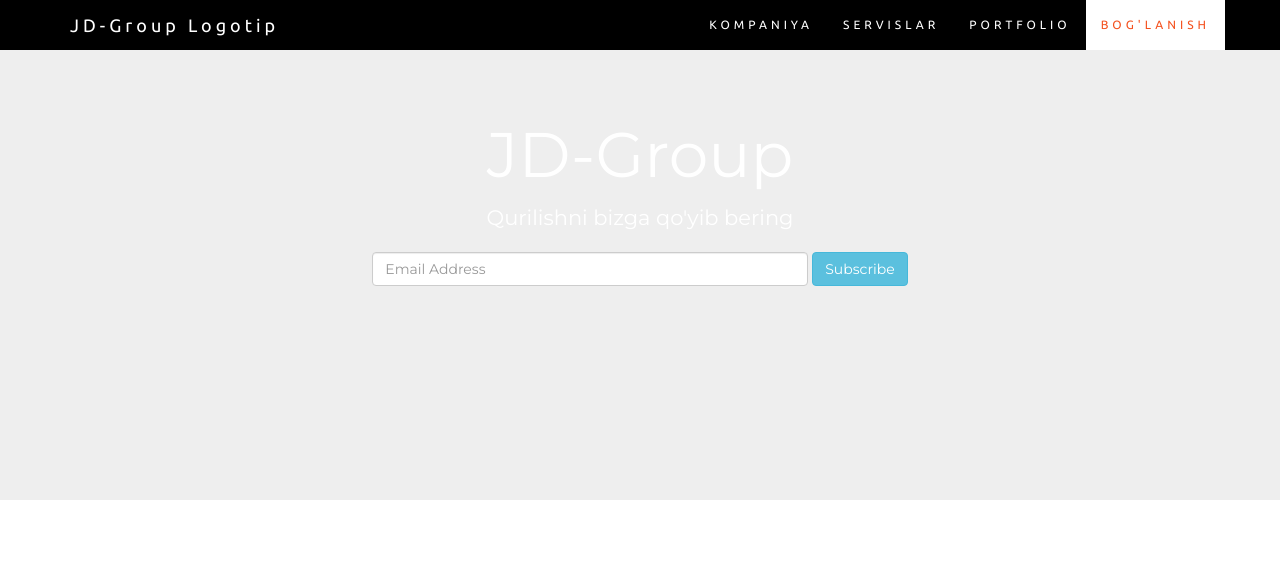
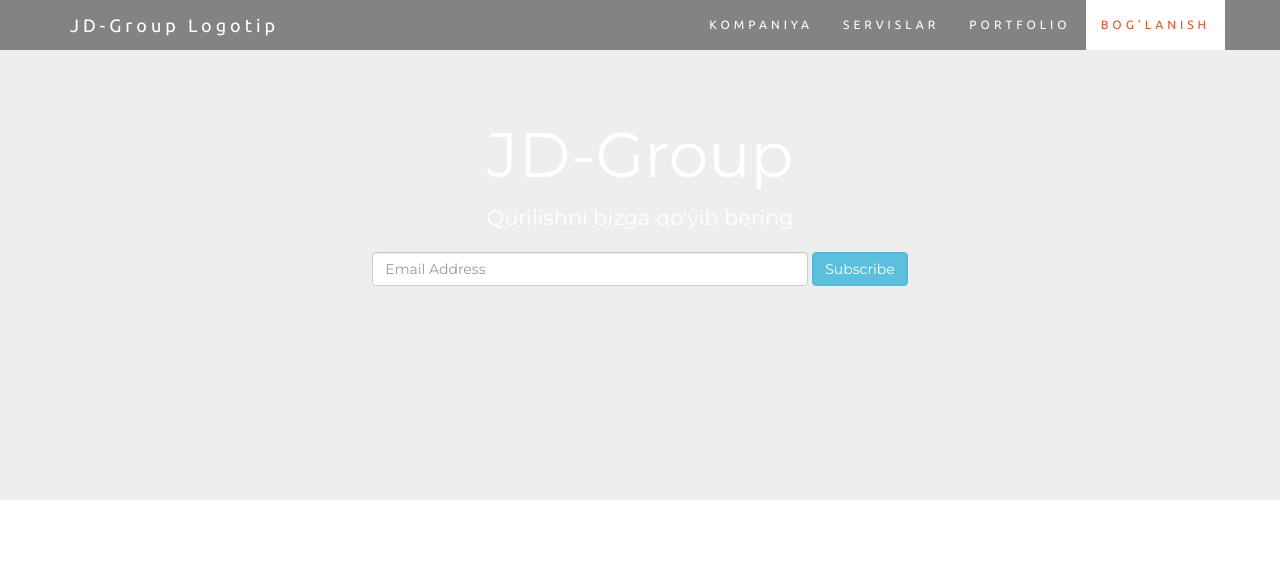
Before and after one commit to iamzafar/Web-proj, a plain HTML site: page index.html in a window 1280 px wide. Shown: the top 569 px of the page. Drawn offline with nearby package versions, Linux system fonts and the light colour scheme; some packages are replaced by stand-ins of ours.

Commit message:
making menu bar transparent

```diff
--- a/stylesheets/design.css
+++ b/stylesheets/design.css
@@ -121,7 +121,7 @@
   }
   .navbar {
       margin-bottom: 0;
-      background-color: black;
+      background-color: rgba(0, 0, 0, 0.45);
       z-index: 9999;
       border: 0;
       font-size: 12px !important;
```
